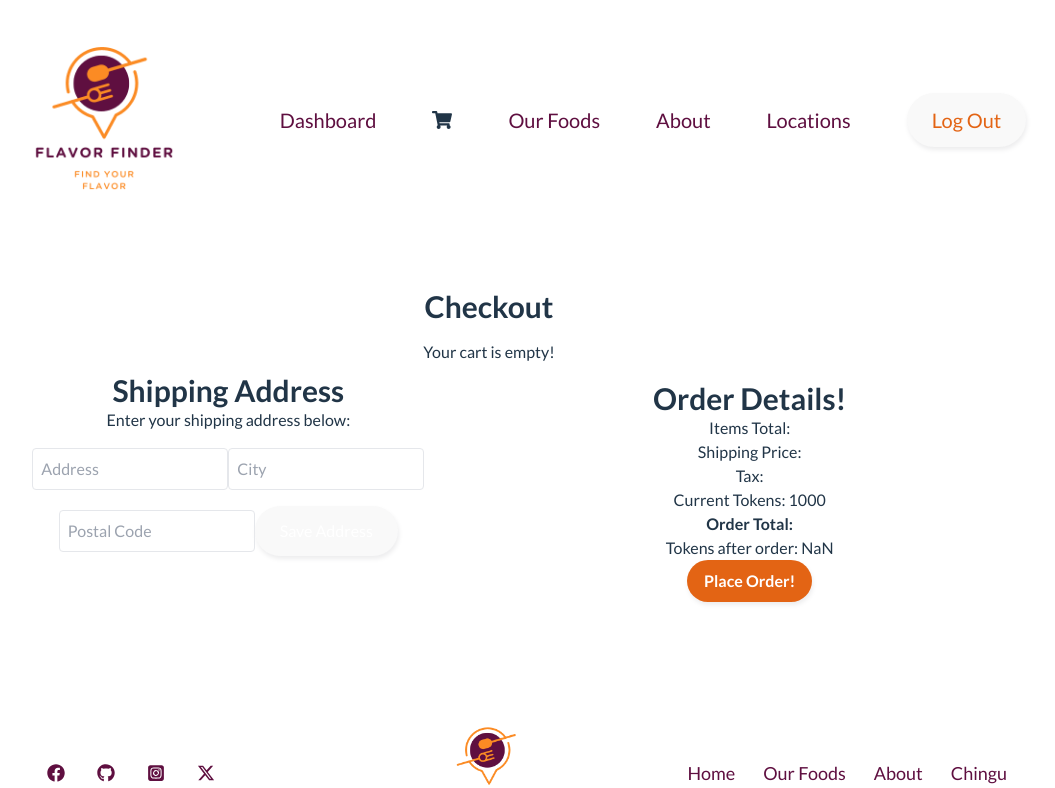
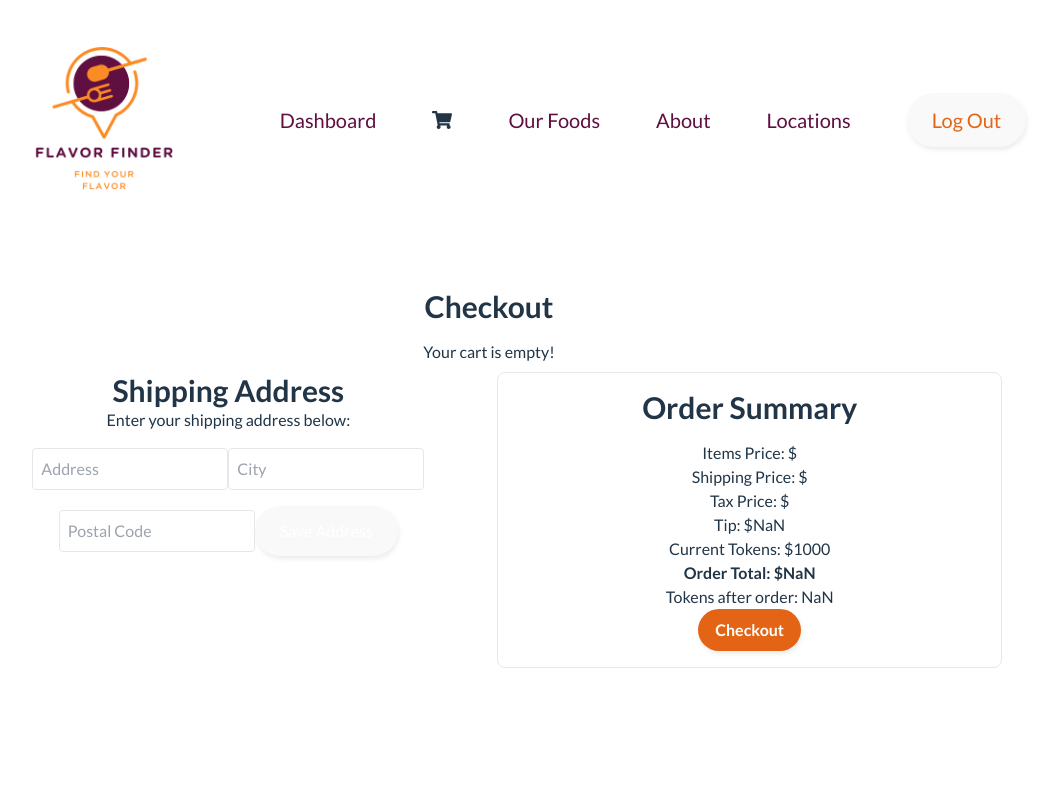
Before and after one commit to chingu-voyages/v50-tier2-team-15, a React (Vite) app: page /checkout in a window 1280 px wide. Shown: the top 788 px of the page, without its empty margins (151-1206 px from the left). Built offline with nearby package versions, Linux system fonts and the light colour scheme; sample sign-in values are in the browser's storage.

Commit message:
feat: Add tip calculation to OrderSummary. Display tip on Order Screen.

```diff
--- a/src/components/Orders/OrderSummary.jsx
+++ b/src/components/Orders/OrderSummary.jsx
@@ -1,20 +1,26 @@
 import PropTypes from 'prop-types';
 
-const OrderSummary = ({ itemsPrice, shippingPrice, taxPrice, totalPrice, currency, onCheckout }) => {
+const OrderSummary = ({
+  itemsPrice,
+  shippingPrice,
+  taxPrice,
+  tipsTotal,
+  totalPrice,
+  currency,
+  onCheckout,
+}) => {
   return (
-    <div className="mt-2">
-      <h2 className="text-3xl font-semibold">Order Details!</h2>
-      <div>Items Total: {itemsPrice}</div>
-      <div>Shipping Price: {shippingPrice}</div>
-      <div>Tax: {taxPrice}</div>
-      <div>Current Tokens: {currency}</div>
-      <div className="font-bold">Order Total: {totalPrice}</div>
+    <div className="p-4 border rounded-lg">
+      <h2 className="text-3xl font-semibold mb-4">Order Summary</h2>
+      <p>Items Price: ${itemsPrice}</p>
+      <p>Shipping Price: ${shippingPrice}</p>
+      <p>Tax Price: ${taxPrice}</p>
+      <p>Tip: ${tipsTotal.toFixed(2)}</p>
+      <p>Current Tokens: ${currency}</p>
+      <div className="font-bold">Order Total: ${totalPrice}</div>
       <div>Tokens after order: {currency - totalPrice}</div>
-      <button
-        onClick={onCheckout}
-        className="px-4 py-2 bg-darkOrange text-white font-bold rounded-full"
-      >
-        Place Order!
+      <button onClick={onCheckout} className="px-4 py-2 bg-darkOrange text-white font-bold rounded-full">
+        Checkout
       </button>
     </div>
   );
@@ -24,8 +30,9 @@ OrderSummary.propTypes = {
   itemsPrice: PropTypes.number.isRequired,
   shippingPrice: PropTypes.number.isRequired,
   taxPrice: PropTypes.number.isRequired,
+  tipsTotal: PropTypes.number.isRequired,
   totalPrice: PropTypes.number.isRequired,
-  currency: PropTypes.number.isRequired,
+  currency: PropTypes.string.isRequired,
   onCheckout: PropTypes.func.isRequired,
 };
 
--- a/src/screens/OrderScreen.jsx
+++ b/src/screens/OrderScreen.jsx
@@ -13,6 +13,7 @@ import OrderSummary from "../components/Orders/OrderSummary";
 const OrderScreen = () => {
   const dispatch = useDispatch();
   const cart = useSelector((state) => state.cart) || {};
+  const tipsPercentage = useSelector((state) => state.tips.tips);
 
   const navigate = useNavigate();
 
@@ -32,15 +33,19 @@ const OrderScreen = () => {
   useEffect(() => {
     console.log("Currency from state:", currency);
   }, [currency]);
+
   // add tips
-  const tipsPercentage = useSelector((state) => state.tips.tips)
+ // Calculate the tip total based on the itemsPrice
   const tipsTotal = (tipsPercentage/100) * itemsPrice
   console.log("tipspercentage", tipsPercentage)
   console.log("tipstotal", tipsTotal)
   console.log("items", itemsPrice)
 
+  // Calculate the new total price including tips
+  const totalPriceWithTips = parseFloat(totalPrice) + parseFloat(tipsTotal);
+
   const handleCheckout = () => {
-    console.log("Total Price:", totalPrice);
+    console.log("Total Price with Tips:", totalPriceWithTips);
     console.log("Available Currency:", currency);
     const newOrder = {
       id: Date.now(),
@@ -49,16 +54,17 @@ const OrderScreen = () => {
       itemsPrice,
       shippingPrice,
       taxPrice,
-      totalPrice,
+      tipsTotal, // Add the tips amount to the order
+      totalPrice: totalPriceWithTips, // Update the total price with tips
       createdAt: new Date().toISOString(),
     };
 
-   if (totalPrice <= currency) {
+     if (totalPriceWithTips <= currency) {
       dispatch(createOrder(newOrder)).then(() => {
         console.log("Order placed successfully!");
         setOrderSuccess(true);
         navigate("/orderstatus", { state: { orderSuccess: true, order: newOrder } });
-        dispatch(decreaseCurrency(totalPrice));
+        dispatch(decreaseCurrency(totalPriceWithTips));
         dispatch(clearCartItems());
       });
     } else {
@@ -87,7 +93,8 @@ const OrderScreen = () => {
             itemsPrice={itemsPrice}
             shippingPrice={shippingPrice}
             taxPrice={taxPrice}
-            totalPrice={totalPrice}
+            tipsTotal={tipsTotal} // Pass the tips total to the OrderSummary
+            totalPrice={totalPriceWithTips} // Pass the updated total price
             currency={currency}
             onCheckout={handleCheckout}
           />
```
Also changed, not shown: src/screens/AddTips.jsx (line endings or trailing spaces).
